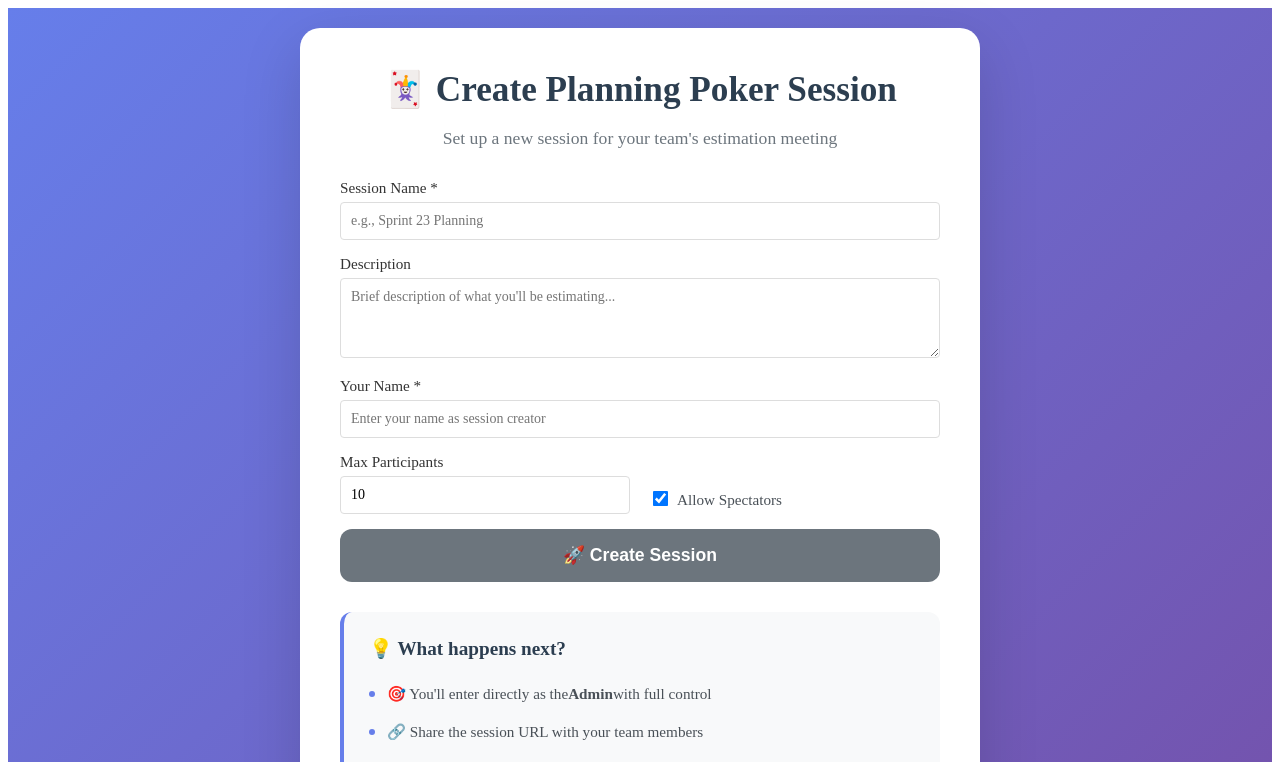
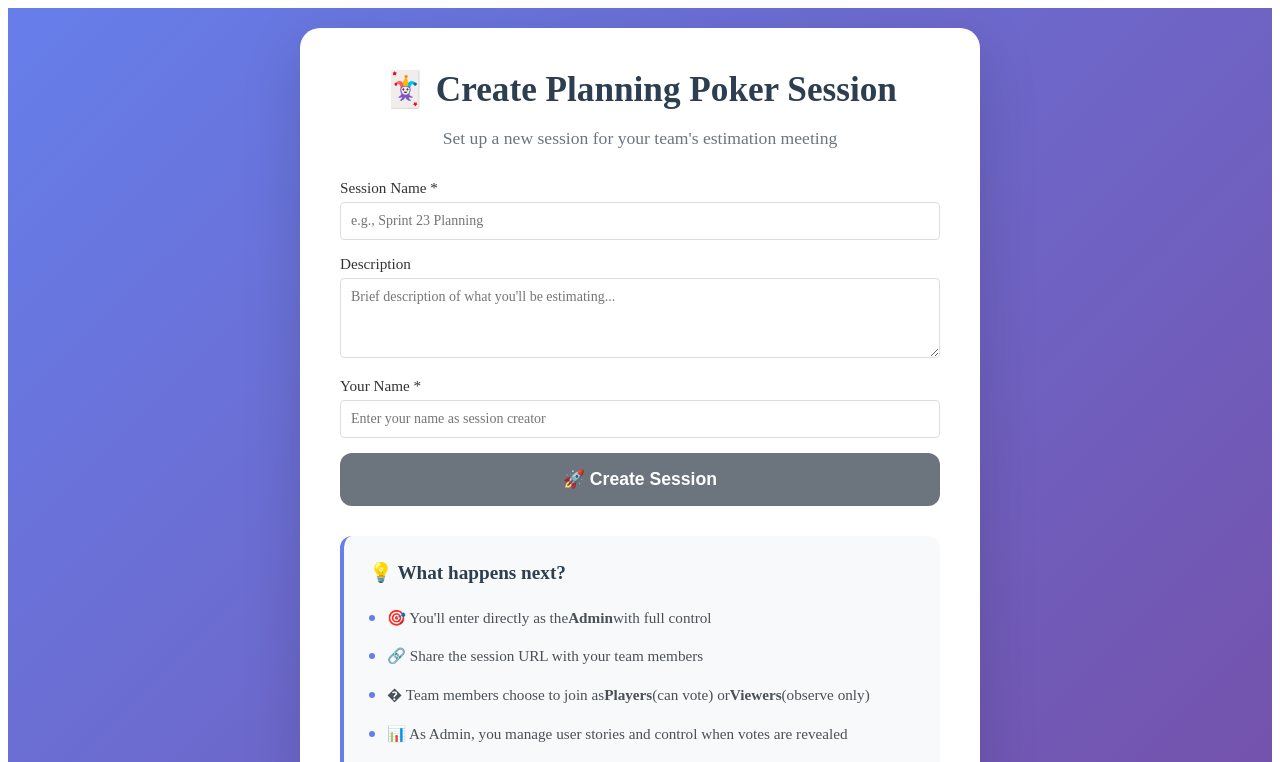
Before and after one commit to toniRamos/planning-poker, a React (Create React App) app in the folder frontend/: page /create-session in a window 1280 px wide. Shown: the top 762 px of the page. Built offline with nearby package versions, Linux system fonts and the light colour scheme; no server answers.

Commit message:
feat: remove max users and allow spectators input fields from CreateSession component to streamline session creation

```diff
--- a/frontend/src/components/CreateSession.tsx
+++ b/frontend/src/components/CreateSession.tsx
@@ -18,8 +18,8 @@ const CreateSession: React.FC = () => {
     description: '',
     createdBy: '',
     creatorName: '',
-    maxUsers: 10,
-    allowSpectators: true
+    maxUsers: 10, // Valor por defecto, no mostrado al usuario
+    allowSpectators: true // Valor por defecto, no mostrado al usuario
   });
   const [isLoading, setIsLoading] = useState(false);
   const [error, setError] = useState<string | null>(null);
@@ -135,33 +135,6 @@ const CreateSession: React.FC = () => {
             />
           </div>
 
-          <div className="form-row">
-            <div className="form-group">
-              <label htmlFor="maxUsers">Max Participants</label>
-              <input
-                id="maxUsers"
-                name="maxUsers"
-                type="number"
-                value={formData.maxUsers}
-                onChange={handleInputChange}
-                min={2}
-                max={50}
-              />
-            </div>
-
-            <div className="form-group checkbox-group">
-              <label>
-                <input
-                  name="allowSpectators"
-                  type="checkbox"
-                  checked={formData.allowSpectators}
-                  onChange={handleInputChange}
-                />
-                <span className="checkbox-label">Allow Spectators</span>
-              </label>
-            </div>
-          </div>
-
           {error && (
             <div className="error-message">
               ❌ {error}
```
